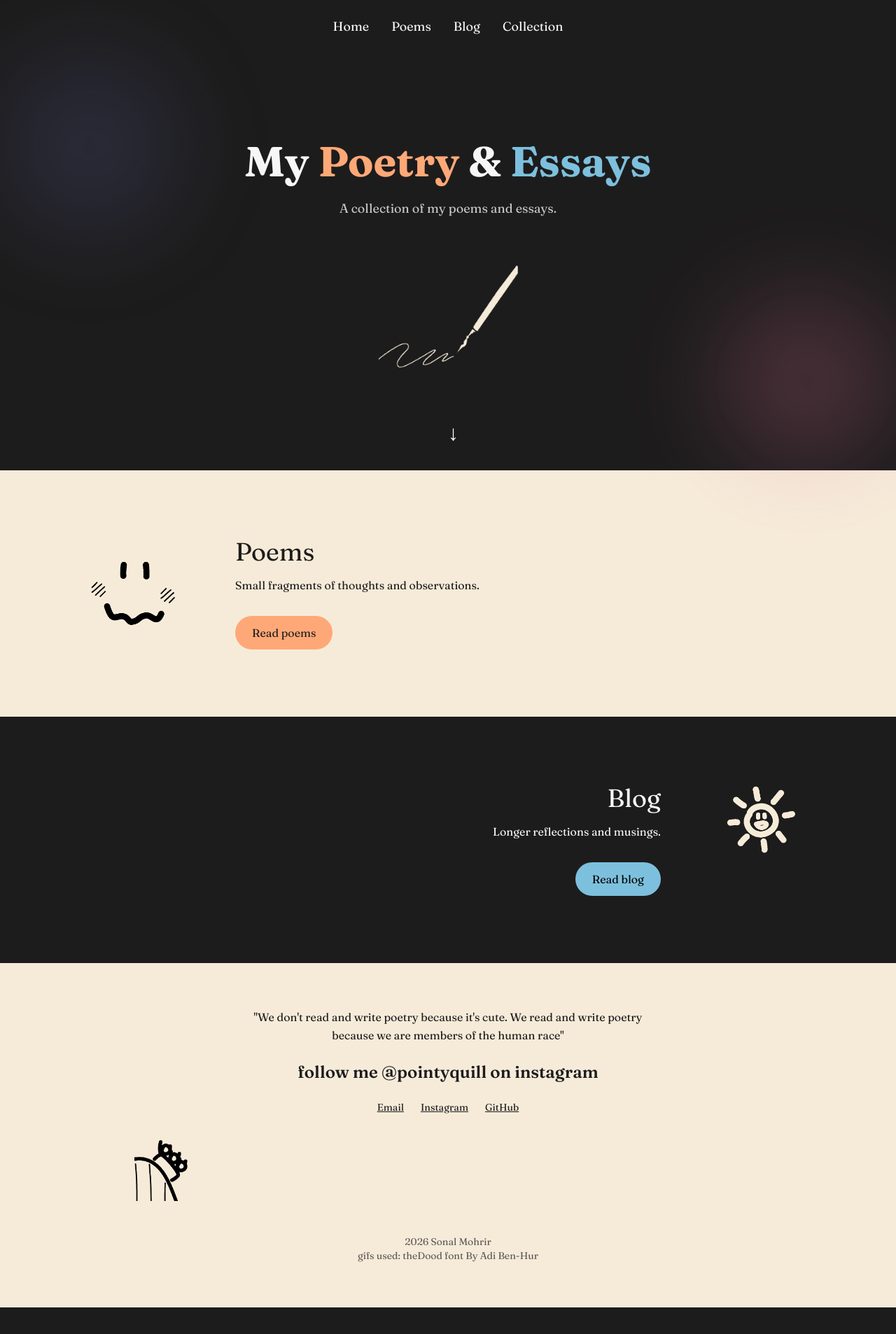
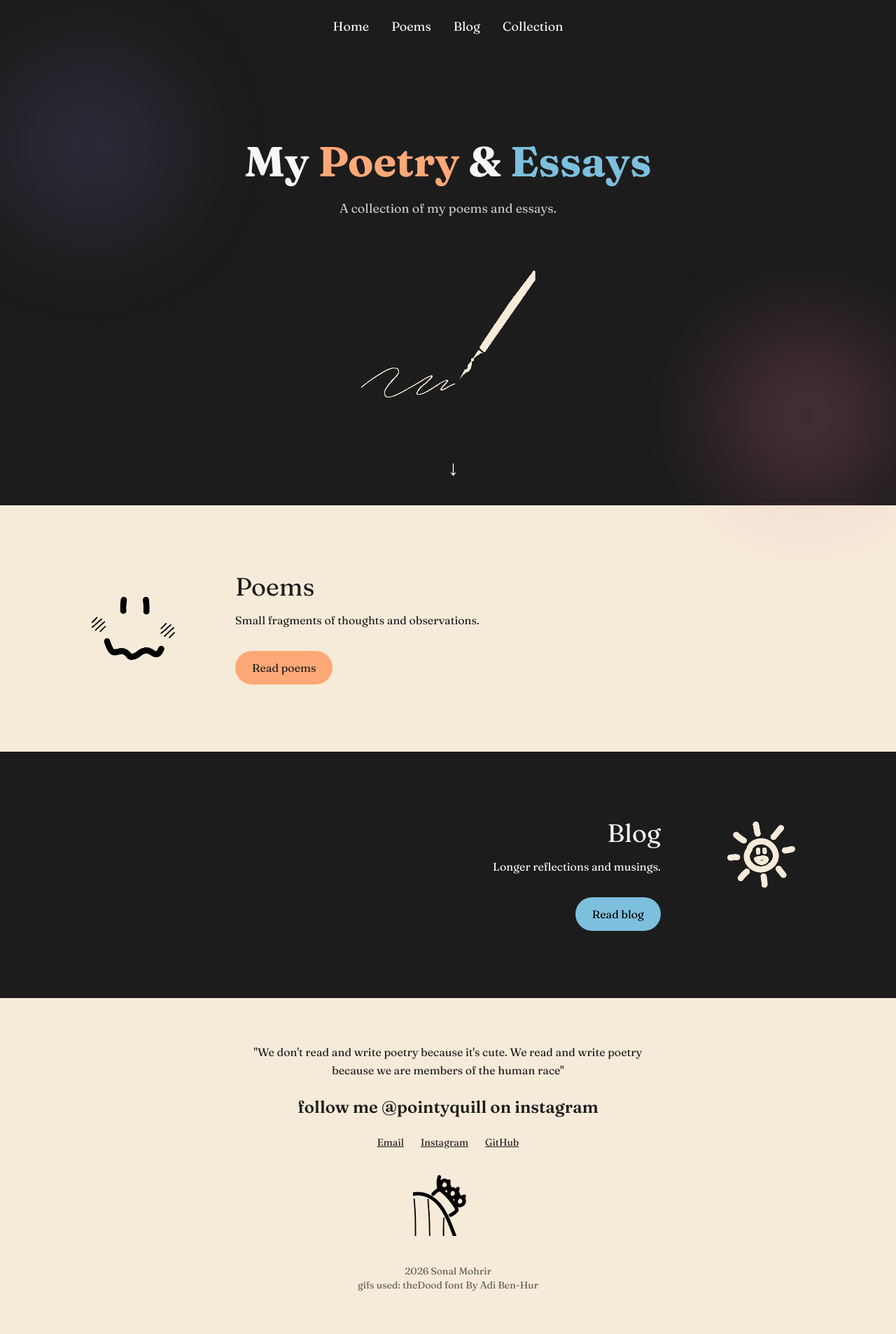
Before and after one commit to Anon-21/poetry-portfolio, a Next.js app: page / in a window 1280 px wide. Shown: the top 1906 px of the page at 70% size. Before the commit the page ends 1868 px from the top, so only its background shows below. Built offline with nearby package versions, Linux system fonts and the light colour scheme.

Commit message:
footerimage centered

```diff
--- a/app/page.tsx
+++ b/app/page.tsx
@@ -19,8 +19,8 @@ export default function Home() {
 <div className="absolute right-0 bottom-0 w-64 h-64 bg-[var(--accent-pink)]/20 rounded-full blur-3xl"></div>
 <Image
   src="/images/pen.gif"
-  width={200}
-  height={200}
+  width={250}
+  height={250}
   alt="pen"
   className="mx-auto mt-10"
 />
--- a/components/Foofighter.tsx
+++ b/components/Foofighter.tsx
@@ -34,7 +34,7 @@ export default function Footer() {
   width="100"
   height="100"
   alt="rollercoaster"
-  className="newcenter"
+  className="mx-auto mb-4 object-contain"
 />
 
         <p className="text-sm opacity-70 pt-6">
```
Also changed, not shown: public/images/arrow.png (added).
